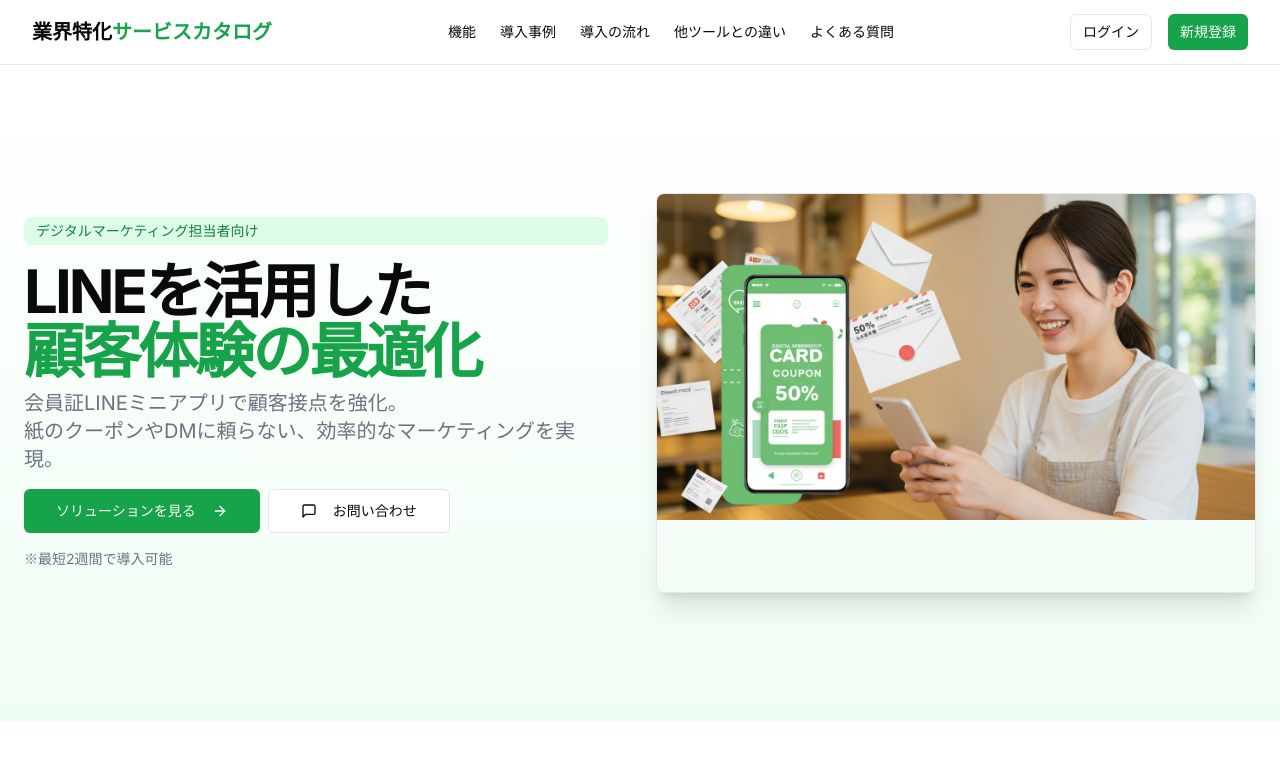
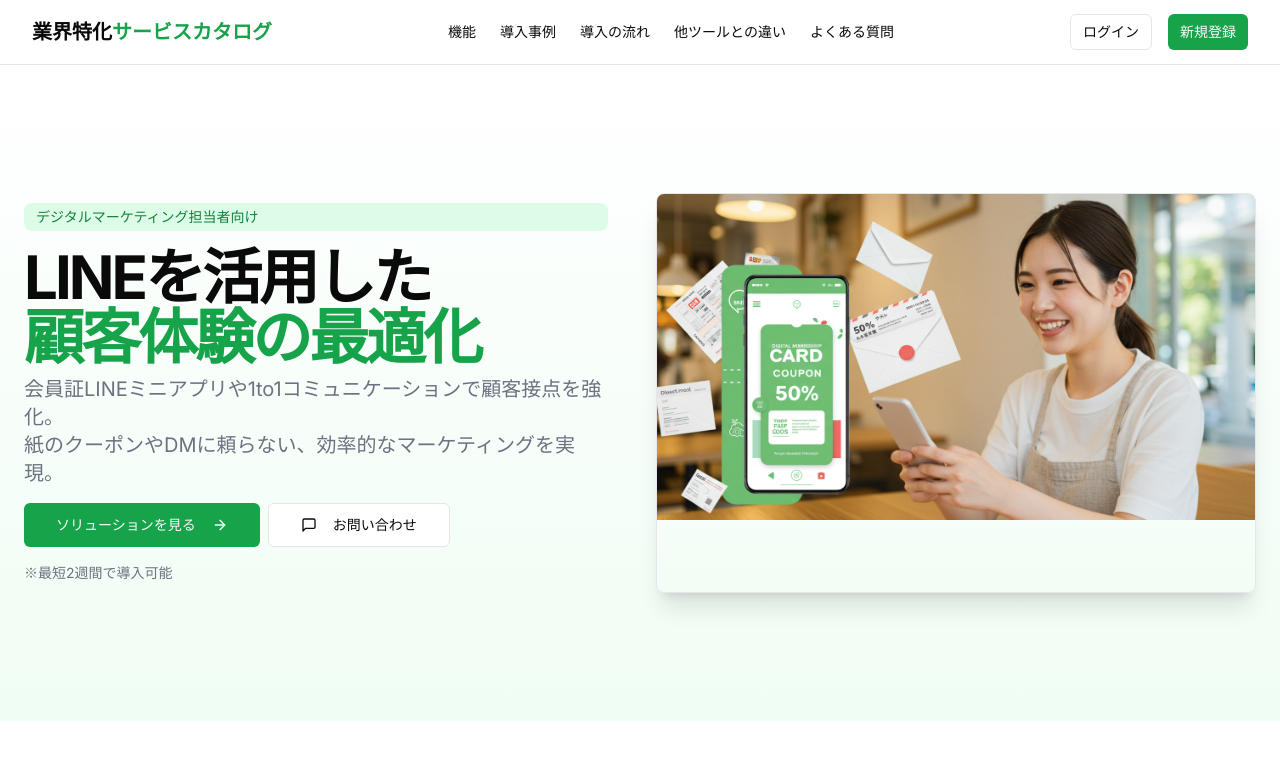
Before and after one commit to andy0440sada/service-catalog-line, a Next.js app: page / in a window 1280 px wide. Shown: the top 781 px of the page. Built offline with nearby package versions, Linux system fonts and the light colour scheme; no server answers.

Commit message:
feat: update hero section text for better messaging
Add "and 1-to-1 communication" to hero section copy.

Co-authored-by: multi <4360201+andy0440sada@users.noreply.github.com>

```diff
--- a/components/hero-section.tsx
+++ b/components/hero-section.tsx
@@ -19,7 +19,7 @@ export function HeroSection() {
                 <span className="text-green-600">顧客体験の最適化</span>
               </h1>
               <p className="max-w-[600px] text-gray-500 md:text-xl">
-                会員証LINEミニアプリで顧客接点を強化。
+                会員証LINEミニアプリや1to1コミュニケーションで顧客接点を強化。
                 <br />
                 紙のクーポンやDMに頼らない、効率的なマーケティングを実現。
               </p>
@@ -49,7 +49,6 @@ export function HeroSection() {
                 alt="スマートフォンでデジタル会員証とクーポンを操作する店員と、紙媒体からの移行を示すイメージ"
                 className="object-cover"
               />
-
             </div>
           </div>
         </div>
```
